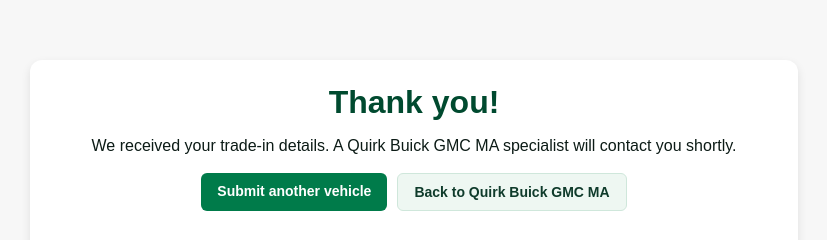
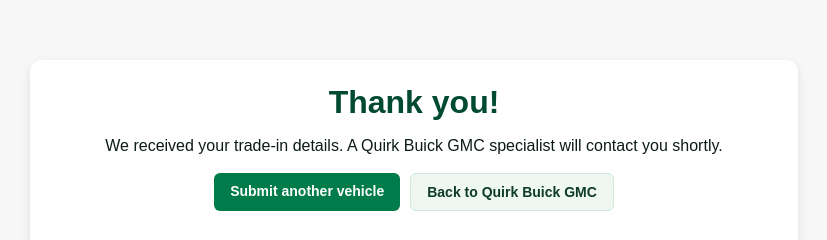
Before and after one commit to mpalmer79/quirk-trade-appraisal-BuickGMC-MA, a plain HTML site: page success/index.html in a window 1280 px wide. Shown: the top 240 px of the page, without its empty margins (226-1053 px from the left). Drawn offline with Linux system fonts and the light colour scheme.

Commit message:
Update index.html

```diff
--- a/success/index.html
+++ b/success/index.html
@@ -3,7 +3,7 @@
 <head>
   <meta charset="utf-8" />
   <meta name="viewport" content="width=device-width, initial-scale=1" />
-  <title data-i18n="successTitle">Thanks! - Quirk Buick GMC MA</title>
+  <title data-i18n="successTitle">Thanks! - Quirk Buick GMC </title>
   <link rel="stylesheet" href="/assets/styles.css" />
 </head>
 <body>
@@ -13,7 +13,7 @@
       Thank you!
     </h1>
     <p style="text-align:center;font-size:16px" data-i18n="successMessage">
-      We received your trade-in details. A Quirk Buick GMC MA specialist will contact you shortly.
+      We received your trade-in details. A Quirk Buick GMC specialist will contact you shortly.
     </p>
 
     <div style="display:flex;gap:10px;justify-content:center;margin-top:18px">
@@ -21,7 +21,7 @@
         Submit another vehicle
       </a>
       <a class="ghost-btn" href="https://www.quirkbuickgmcofbraintree.com" target="_blank"
-         rel="noopener noreferrer" style="text-decoration:none" data-i18n="backToDealer"> Back to Quirk Buick GMC MA </a>
+         rel="noopener noreferrer" style="text-decoration:none" data-i18n="backToDealer"> Back to Quirk Buick GMC </a>
     </div>
 
     <!-- Logo inside same white card -->
```
